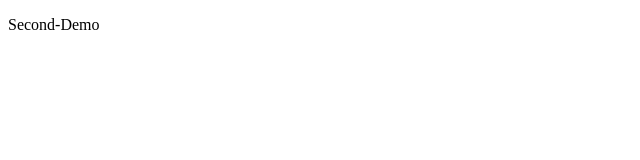
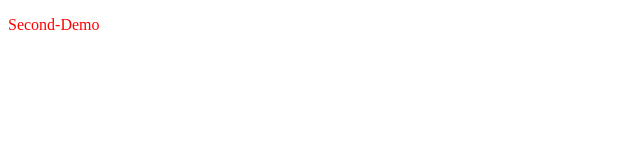
Before and after one commit to luffyZh/second-github-pages-demo, a plain HTML site: page docs/index.html in a window 1280 px wide. Shown: the whole page, without its empty margins (0-640 px from the left). Drawn offline with Linux system fonts and the light colour scheme.

Commit message:
add style

```diff
--- a/docs/index.html
+++ b/docs/index.html
@@ -7,6 +7,6 @@
   <title>Second-Demo</title>
 </head>
 <body>
-  <p>Second-Demo</p>
+  <p style="color:red">Second-Demo</p>
 </body>
 </html>
```
